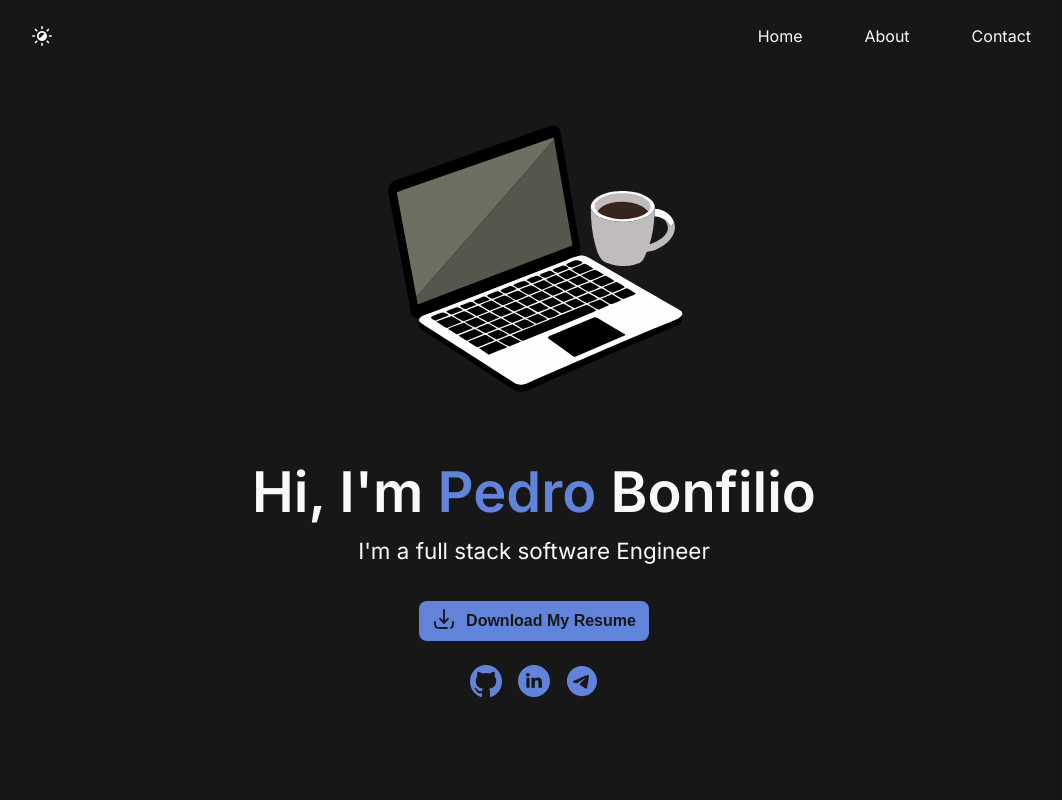
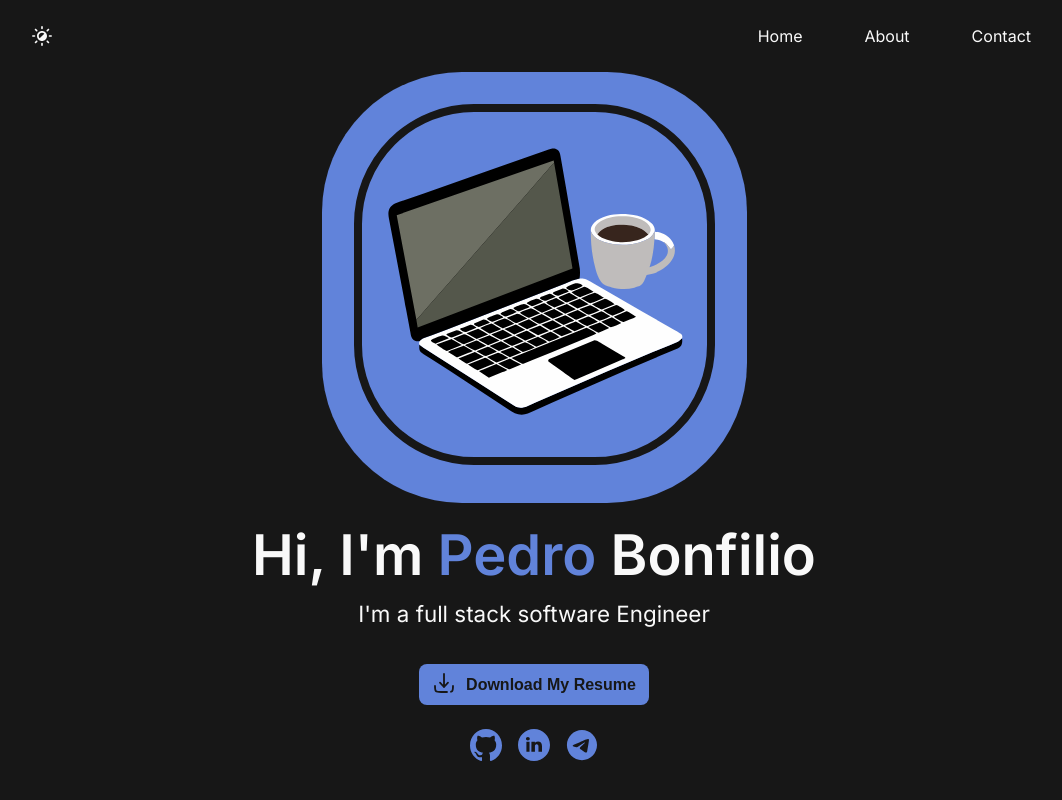
Before and after one commit to pedroblimaa/portfolio, a React (Vite) app: page / in a window 1280 px wide. Shown: the top 800 px of the page, without its empty margins (106-1168 px from the left). Built offline with nearby package versions, Linux system fonts and the light colour scheme.

Commit message:
Add background to main home icon

```diff
--- a/src/views/Home/Home.css
+++ b/src/views/Home/Home.css
@@ -6,6 +6,17 @@
   align-items: center;
   justify-content: center;
   padding-bottom: 5em;
+}
+
+.laptop-icon {
+  background-color: var(--primary-color);
+  border-radius: 140px;
+  padding: 2em;
+
+  svg {
+    border: 0.5em solid var(--body-background-color);
+    border-radius: 120px;
+  }
 }
 
 .title {
--- a/src/views/Home/Home.tsx
+++ b/src/views/Home/Home.tsx
@@ -9,7 +9,7 @@ import TelegramIcon from '../../assets/telegram-icon.svg'
 function Home() {
   return (
     <div className='home-page'>
-      <ReactSVG src={LaptopIcon} />
+      <ReactSVG className='laptop-icon' src={LaptopIcon} />
       <h1 className='title'>
         Hi, I'm <span>Pedro</span> Bonfilio
       </h1>
```
